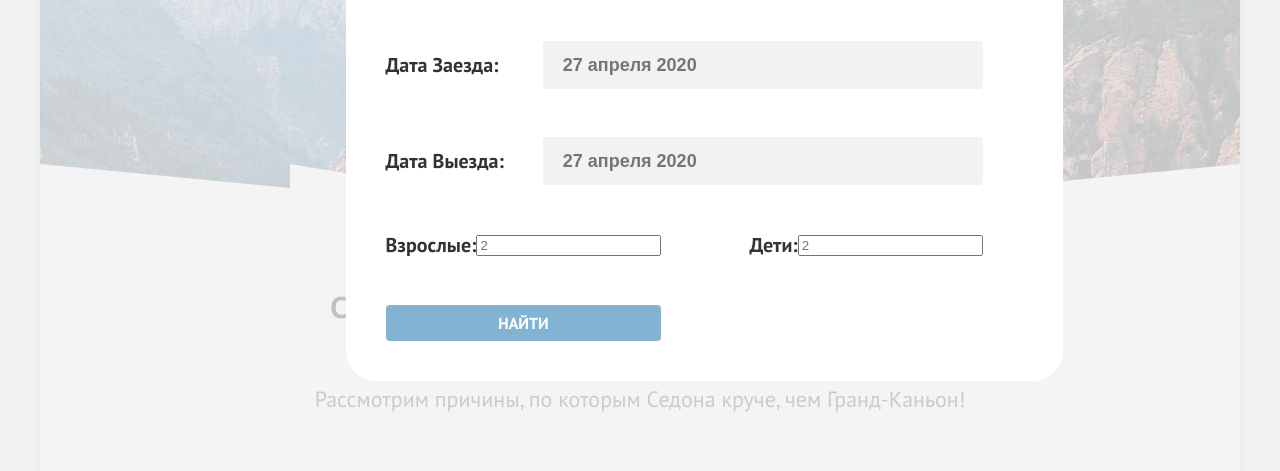
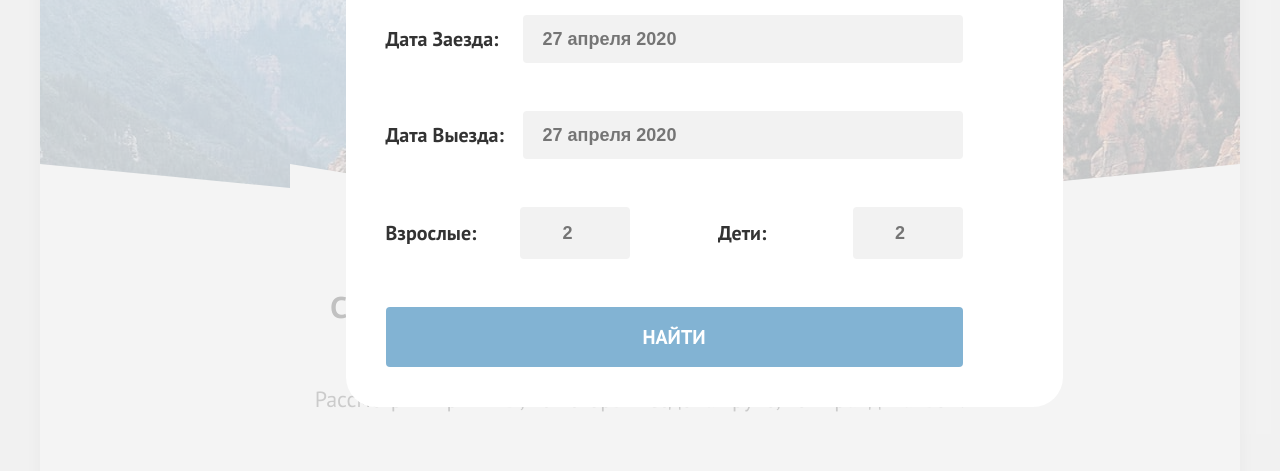
Before and after one commit to htmlacademy-htmlcss/1488455-sedona-39, a plain HTML site: page index.html in a window 1280 px wide. Shown: the part 329-800 px from the top of the page. Drawn offline with Linux system fonts and the light colour scheme.

Commit message:
редактирует модальное окно

```diff
--- a/index.html
+++ b/index.html
@@ -215,21 +215,31 @@
                 <label class="booking-label" for="arrival-date">Дата Заезда:</label>
                 <input class="booking-date" type="text" name="arrival-date" id="arrival-date" placeholder="27 апреля 2020">
               </fieldset>
+              <!-- <p class="attention-messadge messadge-error">Мы не можем отправить вас в прошлое.</p> -->
               <fieldset class="booking-fieldset fieldset-date">
                 <label class="booking-label" for="departure-date">Дата Выезда:</label>
                 <input class="booking-date" type="text" name="departure-date" id="departure-date" placeholder="27 апреля 2020">
               </fieldset>
+              <!-- <p class="attention-messadge">На эти даты есть свободные номера. Пока есть.</p> -->
               <fieldset class="booking-fieldset">
                 <legend class="visually-hidden">количество взрослых гостей</legend>
                 <label class="booking-label" for="adults">Взрослые:</label>
-                <input class="booking-guests" type="number" name="adults" id="adults" placeholder="2">
+                <div class="booking-guests-container">
+                  <button class="quantity-button buton-minus" type="button"></button>
+                  <input class="booking-guests" type="number" name="adults" id="adults" placeholder="2">
+                  <button class="quantity-button buton-plus" type="button"></button>
+                </div>
               </fieldset>
               <fieldset class="booking-fieldset">
                 <legend class="visually-hidden">количество детей</legend>
                 <label class="booking-label" for="kids">Дети:</label>
-                <input class="booking-guests" type="number" name="kids" id="kids" placeholder="2">
+                <div class="booking-guests-container">
+                  <button class="quantity-button buton-minus" type="button"></button>
+                  <input class="booking-guests" type="number" name="kids" id="kids" placeholder="2">
+                  <button class="quantity-button buton-plus" type="button"></button>
+                </div>
               </fieldset>
-              <button class="button">
+              <button class="button modal-button" type="submit">
                 Найти
               </button>
 
--- a/styles/styles.css
+++ b/styles/styles.css
@@ -762,6 +762,55 @@ box-sizing: border-box;
   background-color: #f2f2f2;
 }
 
+.attention-messadge {
+  margin: 0;
+  display: block;
+  padding: 12px 20px;
+  grid-column: 1 / -1;
+  margin-left: 137px;
+}
+
+.booking-guests-container {
+  position: relative;
+  display: flex;
+  width: 110px;
+
+}
+
+.booking-guests {
+  padding: 14px 10px;
+  box-sizing: border-box;
+  font-size: 18px;
+  line-height: 24px;
+  font-weight: 700;
+  color: #000;
+  border-radius: 4px;
+  border: none;
+  background-color: #f2f2f2;
+  width: 110px;
+  display: flex;
+  justify-content: center;
+  text-align: center;
+}
+
+.quantity-button {
+  position: absolute;
+  padding: 0;
+  margin: 0;
+  top: 0;
+  width: 40px;
+  box-sizing: border-box;
+  border: none;
+
+}
+
+.modal-button {
+  grid-column: 1 / -1;
+  padding: 18px 20px;
+  font-size: 20px;
+  line-height: 24px;
+}
+
 
 /* catalog */
 .content-header {
```
